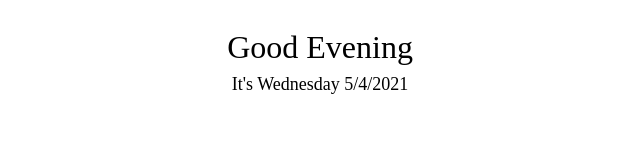
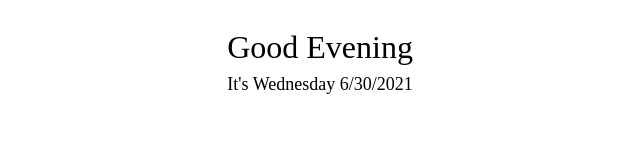
Before and after one commit to ivorydigitalhub/Notion-Today-Date, a plain HTML site: page date.html in a window 1280 px wide. Shown: the full height of the page, 320-960 px from the left. Drawn offline with Linux system fonts and the light colour scheme.

Commit message:
Update date.html

```diff
--- a/date.html
+++ b/date.html
@@ -43,7 +43,7 @@
     var today = new Date();
     var hrs = today.getHours();
     var dayOfWeek = weekday[today.getDay()];
-    var date = dayOfWeek+" " + today.getMonth() + "/" +(today.getDay()+1) +'/'+today.getFullYear()  ;
+    var date = dayOfWeek+" " + (today.getMonth()+1) + "/" +today.getDate() +'/'+today.getFullYear()  ;
 
     var greet;
 
```
